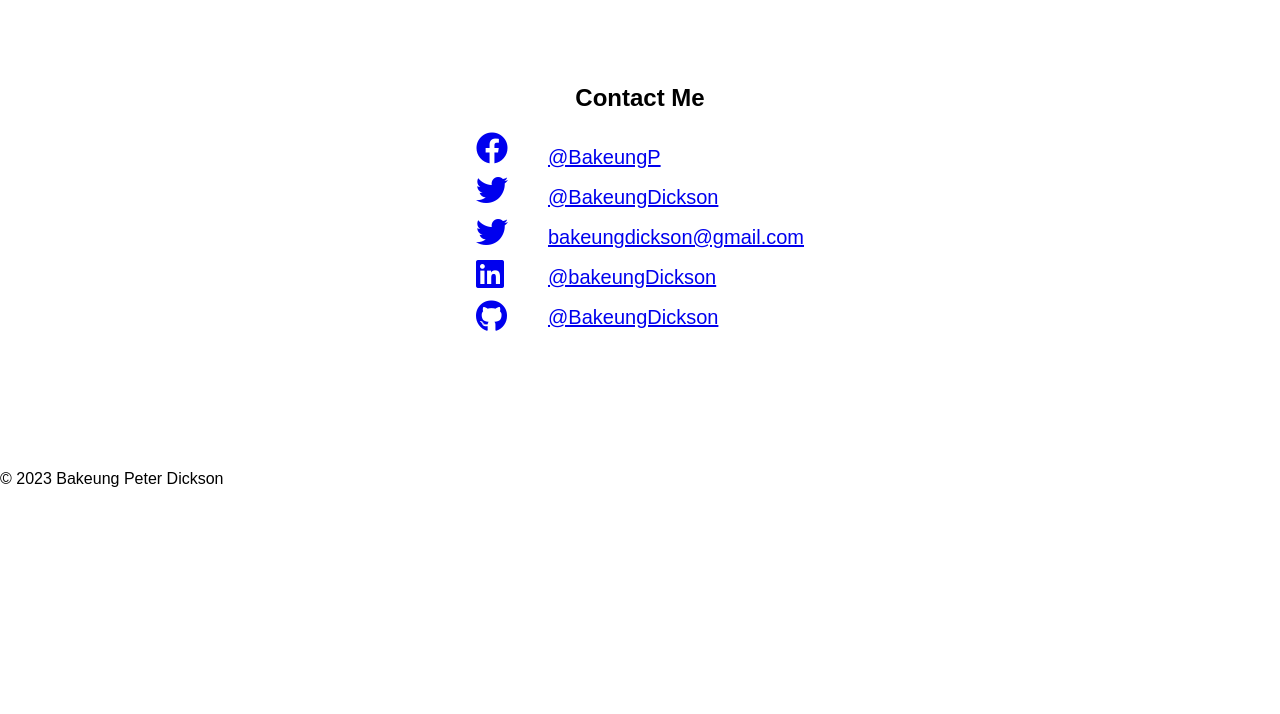
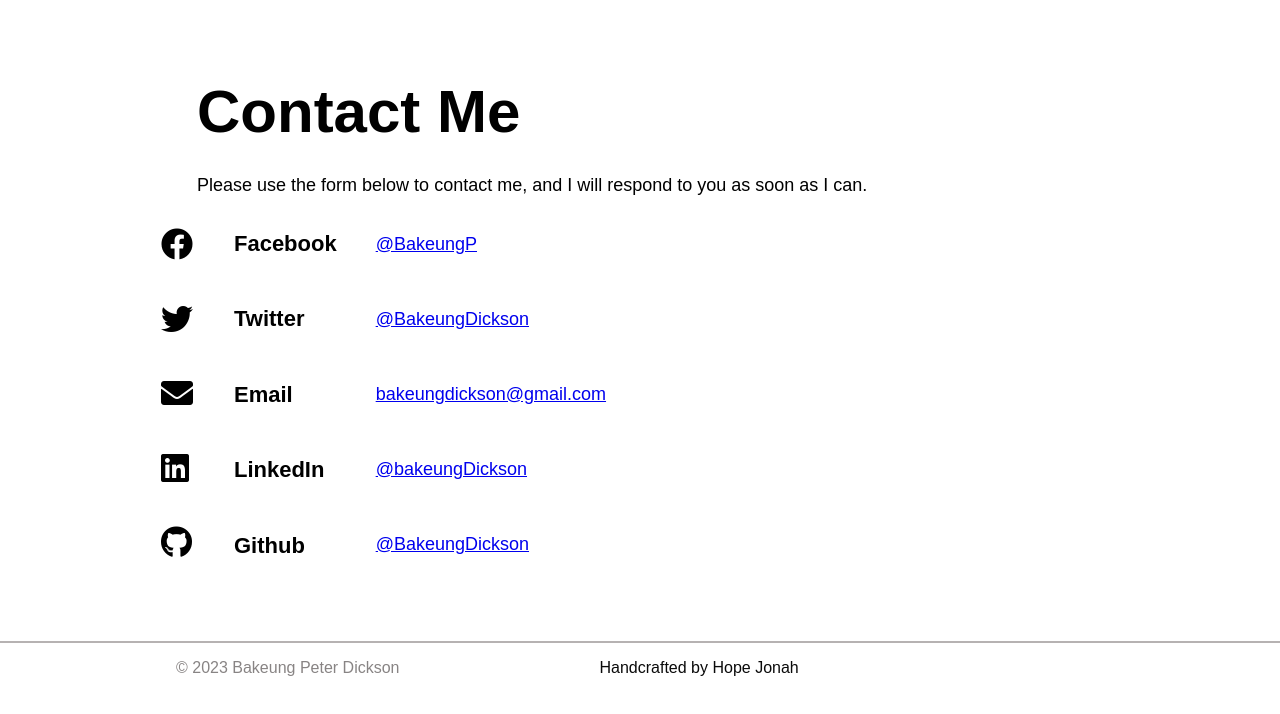
Before and after one commit to BlaizDickson/my_portfoilio, a website: page contact.html in a window 1280 px wide. Drawn offline with nearby package versions, Linux system fonts and the light colour scheme.

Commit message:
adjusting and styling contact

```diff
--- a/contact.css
+++ b/contact.css
@@ -3,8 +3,25 @@ body {
     margin: 0;
   }
 
+  #heading {
+    padding-top: 67px;
+    padding-left: 197px;
+  }
+  #heading p {
+    font-size: large;
+  }
+
+  #text {
+    font-weight: 800;
+    font-size: 60px;
+    line-height: 90px;
+    margin-left: 0%;
+    padding-left: 0%;
+  }
+
   .social-icons a {
-    margin-bottom: 10px;
+    padding-top: 14px;
+    margin-bottom: 4.5px;
   }
 
   #section1 {
@@ -12,38 +29,73 @@ body {
     display: flex;
     flex-direction: column;
     align-items: center;
-    padding: 5% 8%;
+    margin-left: 167px;
   }
 
   #section1a {
     display: flex;
     flex-direction: row;
+    margin-left: -680px;
   }
 
   .brief-desc {
     display: flex;
     flex-direction: column;
     align-items: flex-start;
-    line-height: 10px;
-    font-size: 20px;
+    font-size: 18px;
+    margin-top: 8px;
   }
+
+  .brief-desc2 p {
+    display: flex;
+    flex-direction: column;
+    align-items: flex-start;
+    font-size: 22px;
+    font-weight: 700;
+    margin-top: 0%;
+    padding-top: 0%;
+    margin-left: 1%;
+    padding-left: 0%;
+    padding-bottom: 1.2em;
+    line-height: 27px;
+  }
+
   .brief-desc a {
-    padding-bottom: 1.5em;
-    border-bottom: 1.5rem;
+    padding-bottom: 2.2em;
+    margin-top: 8.5px;
+    line-height: 27px;
   }
 
   .social-icons {
     display: flex;
     flex-direction: column;
-    padding-bottom: 1.5em;
   }
 
-  .vertical-line {
-    width: 2px;
-    height: 4cm;
-    background-color: rgb(197, 183, 183);
-    margin:
+  .social-icons a {
+    line-height: 10px;
+    padding-bottom: 1.5em;
+    border-bottom: 1.5rem;
+    color: black;
+  }
 
+  footer {
+    display: flex;
+    flex-direction: row;
+    background-color: rgb(255, 255, 255);
+    color: rgb(10, 10, 10);
+    min-height: 26px;
+    border-top: 2px solid rgb(182, 178, 178);
+  }
+
+  footer p {
+    margin-left: 176px;
+    color: rgb(136, 132, 132);
+  }
+
+  footer div{
+    padding-left: 200px;
+    align-self: center;
+  }
 
   @media screen and (max-width: 767px) {
     /* CSS rules for small screens */
--- a/contact.html
+++ b/contact.html
@@ -9,29 +9,27 @@
     <link rel="stylesheet" href="https://cdnjs.cloudflare.com/ajax/libs/font-awesome/5.15.3/css/all.min.css">
 </head>
 <body>
-
-    <!-- <header>
-        <h1>Bakeung</h1>
-        <nav>
-          <ul>
-            <li><a href="index.html">Home</a></li>
-            <li><a href="about.html">About Me</a></li>
-            <li><a href="#contact">Contact</a></li>
-            <li><a href="#Resume">Resume</a></li>
-          </ul>
-        </nav>
-      </header> -->
+  <div id="heading">
+    <div id="text">Contact Me</div>
+    <p>Please use the form below to contact me, and I will respond to you as soon as I can.</p>
+  </div>
 
     <section id="section1">
-        <h1>Contact Me</h1>
       <section id="section1a">
         <div class="social-icons">
           <a href="#"><i class="fab fa-facebook fa-2x"></i></a>
           <a href="#"><i class="fab fa-twitter fa-2x"></i></a>
-          <a href="#"><i class="fab fa-twitter fa-2x"></i></a>
+          <a href="#"><i class="fas fa-envelope fa-2x"></i></a>
           <a href="#"><i class="fab fa-brands fa-linkedin fa-2x"></i></a>
           <a href="#"><i class="fab fa-github fa-2x"></i></a>
         </div>
+        <ul class="brief-desc2">
+          <p>Facebook</p>
+          <p>Twitter</p>
+          <p>Email</p>
+          <p>LinkedIn</p>
+          <p>Github</p>
+        </ul>
         <ul class="brief-desc">
             <a href="http://">@BakeungP</a>
             <a href="http://">@BakeungDickson</a>
@@ -44,8 +42,10 @@
     </section>
 
     <footer>
-        <p>&copy; 2023 Bakeung Peter Dickson </p>
-    </footer>
+      <p>&copy; 2023 Bakeung Peter Dickson </p>
+      <div> Handcrafted by Hope Jonah</div>
+  </footer>
+
     <script src="https://cdn.jsdelivr.net/npm/three@0.132.0/build/three.min.js"></script>
     <script src="script.js"></script>
   </body>
```
Also changed, not shown: style.css (+5 -6 lines), Portfolio_Assets/RPS Game.png (added), Portfolio_Assets/capstone project screenshot.png (added), Portfolio_Assets/future project.png (added), Portfolio_Assets/future project2.png (added), Portfolio_Assets/future project3.png (added).
